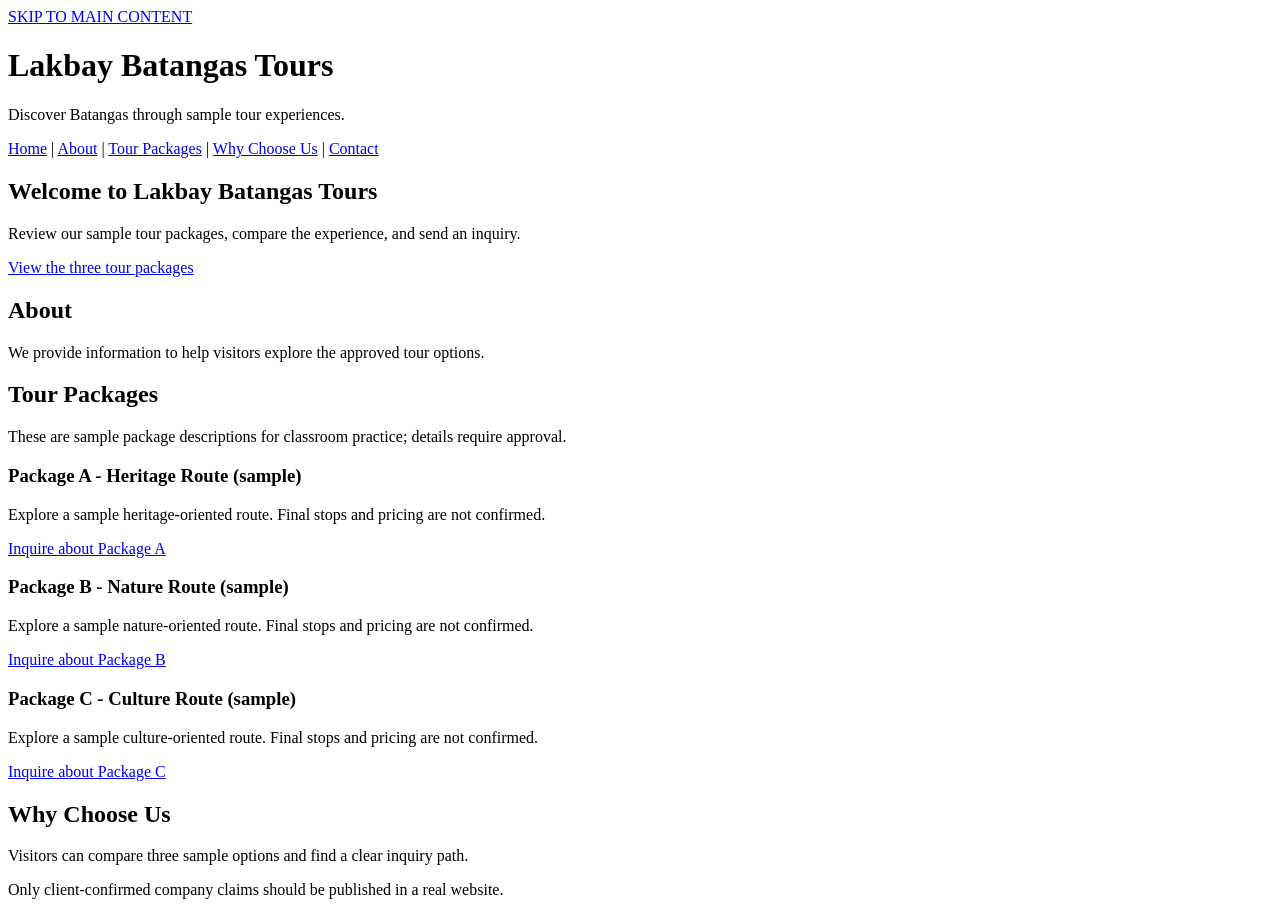
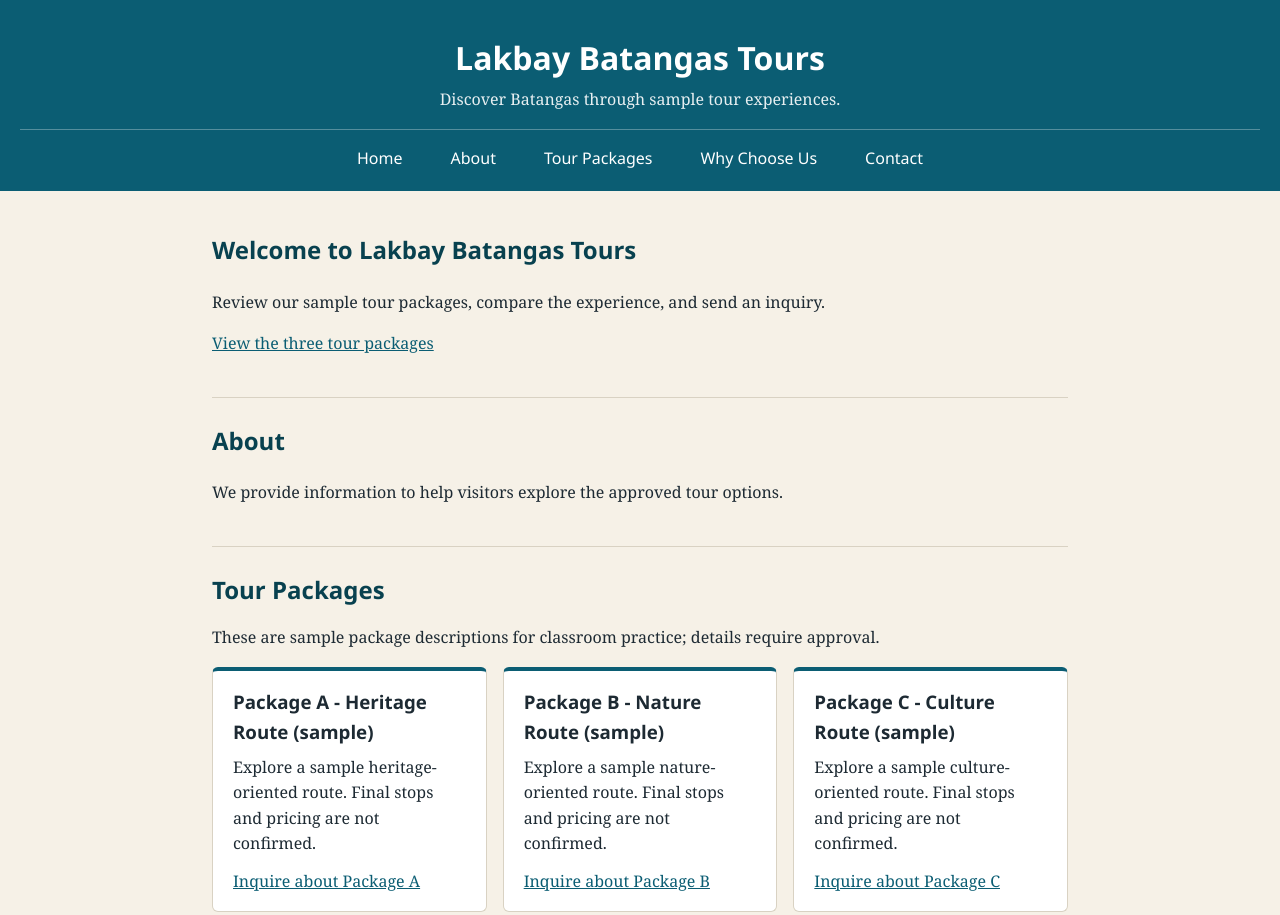
Before and after one commit to reytdn/ACTIVITY-MAIN, a plain HTML site: page Copy of FIX-ME.html in a window 1280 px wide. Shown: the top 915 px of the page. Drawn offline with Linux system fonts and the light colour scheme.

Commit message:
WEEK 11 DAY 3 TASk

```diff
--- a/Copy of FIX-ME.html
+++ b/Copy of FIX-ME.html
@@ -4,9 +4,10 @@
     <meta charset="utf-8">
     <meta name="viewport" content="width=device-width, initial-scale=1">
     <title>Lakbay Batangas Tours | Tour Packages and Inquiries</title>
+    <link rel="stylesheet" href="styles.css">
 </head>
 <body>
-    <a href="#main-content">SKIP TO MAIN CONTENT</a>
+    <a class="skip-link" href="#main-content">Skip to main content</a>
 
     <header>
         <h1>Lakbay Batangas Tours</h1>
--- /dev/null
+++ b/styles.css
@@ -0,0 +1,108 @@
+:root {
+    --ink: #1d2a33;
+    --muted: #55646e;
+    --sea: #0b5d73;
+    --sea-dark: #08414f;
+    --sand: #f6f1e7;
+    --white: #ffffff;
+    --line: #d9d2c3;
+}
+
+* { box-sizing: border-box; }
+
+body {
+    margin: 0;
+    font-family: Georgia, "Times New Roman", serif;
+    line-height: 1.6;
+    color: var(--ink);
+    background: var(--sand);
+}
+
+h1, h2, h3, nav, .skip-link {
+    font-family: "Segoe UI", Helvetica, Arial, sans-serif;
+}
+
+a { color: var(--sea); }
+a:hover { color: var(--sea-dark); }
+a:focus-visible {
+    outline: 3px solid #e0a100;
+    outline-offset: 2px;
+}
+
+.skip-link {
+    position: absolute;
+    left: 1rem;
+    top: -4rem;
+    padding: .5rem 1rem;
+    background: var(--white);
+    color: var(--sea-dark);
+    font-weight: 600;
+    z-index: 10;
+}
+.skip-link:focus { top: 1rem; }
+
+header {
+    background: var(--sea);
+    color: var(--white);
+    padding: 2rem 1.25rem 1rem;
+    text-align: center;
+}
+header h1 { margin: 0 0 .25rem; font-size: 2rem; }
+header p { margin: 0 0 1rem; opacity: .9; }
+
+nav {
+    display: flex;
+    flex-wrap: wrap;
+    justify-content: center;
+    gap: .25rem 1rem;
+    padding-top: .75rem;
+    border-top: 1px solid rgba(255, 255, 255, .3);
+    font-size: 0; /* hides the "|" separators */
+}
+nav a {
+    font-size: 1rem;
+    color: var(--white);
+    text-decoration: none;
+    padding: .25rem .5rem;
+    border-radius: 4px;
+}
+nav a:hover { background: rgba(255, 255, 255, .15); color: var(--white); }
+
+main {
+    max-width: 56rem;
+    margin: 0 auto;
+    padding: 1rem 1.25rem 2rem;
+}
+
+section { padding: 1.5rem 0; }
+section + section { border-top: 1px solid var(--line); }
+h2 { color: var(--sea-dark); margin-top: 0; }
+h3 { margin: 0 0 .5rem; }
+
+#packages {
+    display: grid;
+    grid-template-columns: repeat(auto-fit, minmax(15rem, 1fr));
+    gap: 1rem;
+}
+#packages > h2,
+#packages > p { grid-column: 1 / -1; margin: 0; }
+
+article {
+    background: var(--white);
+    border: 1px solid var(--line);
+    border-top: 4px solid var(--sea);
+    border-radius: 6px;
+    padding: 1rem 1.25rem;
+}
+article p { margin: 0 0 .75rem; }
+article p:last-child { margin-bottom: 0; }
+
+footer {
+    background: var(--sea-dark);
+    color: var(--white);
+    text-align: center;
+    padding: 1.25rem;
+    font-size: .9rem;
+}
+footer p { margin: .25rem 0; }
+footer a { color: var(--white); }
```
Also changed, not shown: index.html (added, +118 -0 lines), images/TAAL.jpg (added).
